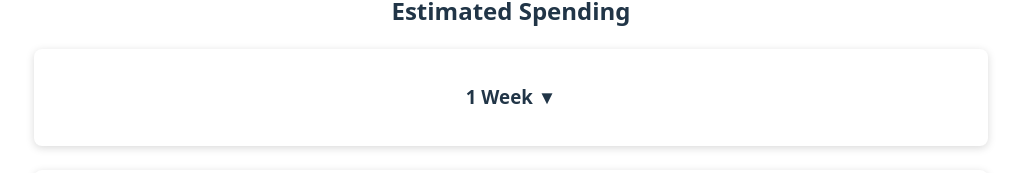
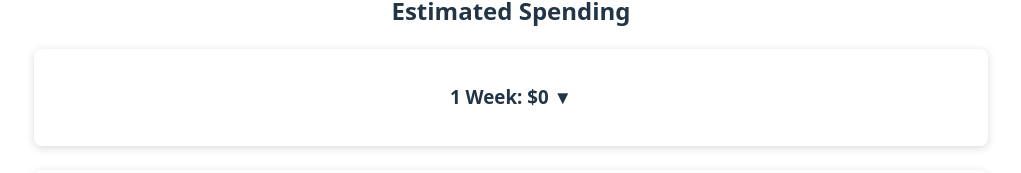
Before and after one commit to amelia-liston/Spent, a React (Vite) app in the folder project/: page /dashboard in a window 1280 px wide. Shown: the part 340-513 px from the top of the page, without its empty margins (129-1150 px from the left). Built offline with nearby package versions, Linux system fonts and the light colour scheme; no server answers.

Commit message:
Included the week total in the title of the SpendingBreakdownCard

```diff
--- a/project/src/Dashboard.jsx
+++ b/project/src/Dashboard.jsx
@@ -1,21 +1,22 @@
 
 import React from "react";
-import SpendingBreakdownCard from "./components/SpendingBreakdownCard";
+import SpendingBreakdownCard, { sumLowValues } from "./components/SpendingBreakdownCard";
 
 
 export default function Dashboard({ weekEvents = [], loadingWeek = false }) {
   // Defensive checks
   const safeWeekEvents = Array.isArray(weekEvents) ? weekEvents : [];
   const safeLoadingWeek = typeof loadingWeek === 'boolean' ? loadingWeek : false;
+  const weekTotal = sumLowValues(safeWeekEvents);
 
-    return (
+  return (
     <div>
       <h1>Dashboard</h1>
       <p>View your spending breakdown for the next week, month, and 4 months.</p>
       <h2>Estimated Spending</h2>
-      <SpendingBreakdownCard title="1 Week" events={safeWeekEvents} loading={safeLoadingWeek} />
+      <SpendingBreakdownCard title={`1 Week: $${weekTotal}`} events={safeWeekEvents} loading={safeLoadingWeek} />
       <SpendingBreakdownCard title="1 Month" />
       <SpendingBreakdownCard title="4 Months" />
     </div>
   );
-  }
+}
--- a/project/src/components/SpendingBreakdownCard.tsx
+++ b/project/src/components/SpendingBreakdownCard.tsx
@@ -1,3 +1,11 @@
+// Utility to sum all 'low' values in events array
+export function sumLowValues(events: Array<{ low: string }>) {
+    if (!Array.isArray(events)) return 0;
+    return events.reduce((acc, event) => {
+        const val = Number((event?.low || '').replace(/[^0-9.]/g, '')) || 0;
+        return acc + val;
+    }, 0);
+}
 import React, { useState } from "react";
 import Slider from '@mui/material/Slider';
 
@@ -81,7 +89,7 @@ export default function SpendingBreakdownCard({ title, events = [], loading = fa
                                     safeEvents.map((event, idx) => {
                                         // Defensive: check event structure
                                         const eventName = event?.event_name || 'Unknown Event';
-                                         const low = Number((event?.low || '').replace(/[^0-9.]/g, '')) || 0;
+                                        const low = Number((event?.low || '').replace(/[^0-9.]/g, '')) || 0;
                                         const medium = Number((event?.medium || '').replace(/[^0-9.]/g, '')) || 0;
                                         const high = Number((event?.high || '').replace(/[^0-9.]/g, '')) || 0;
                                         const marks = [
```
